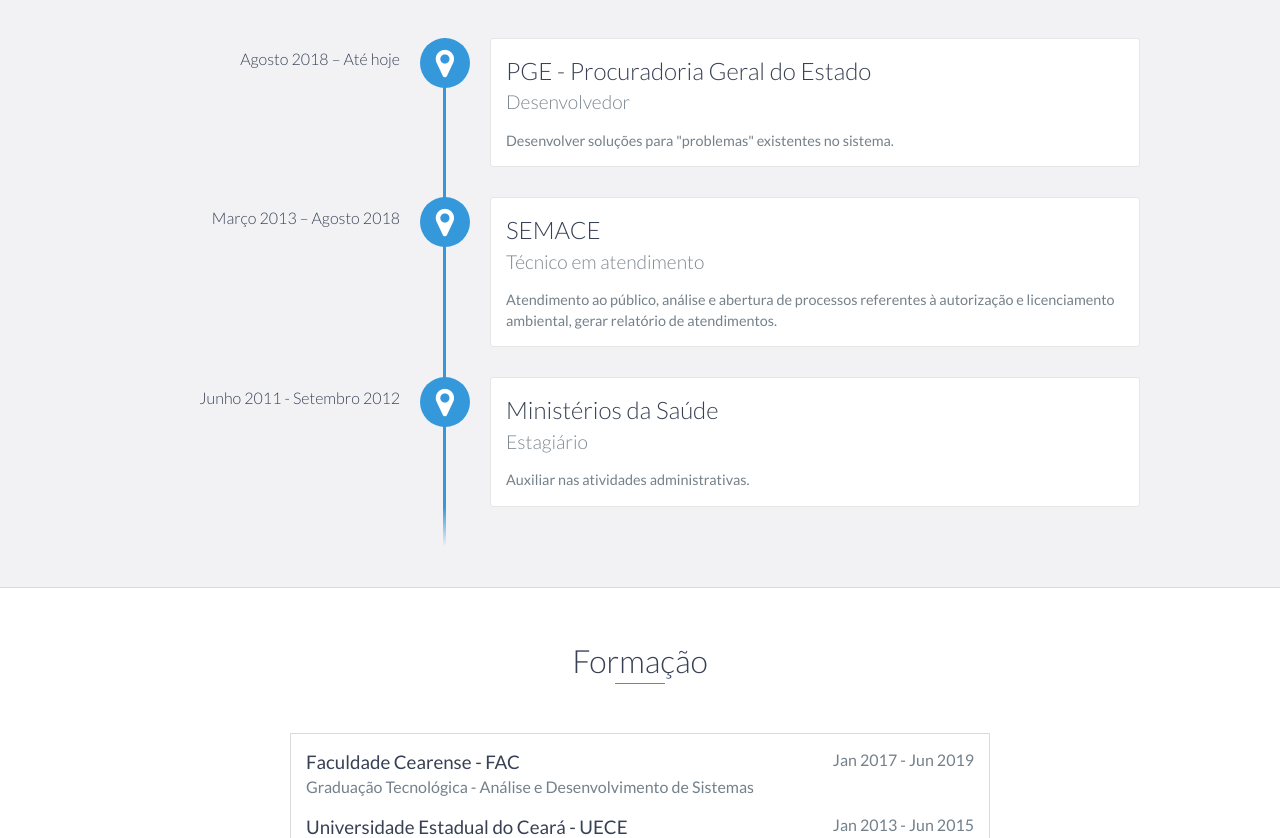
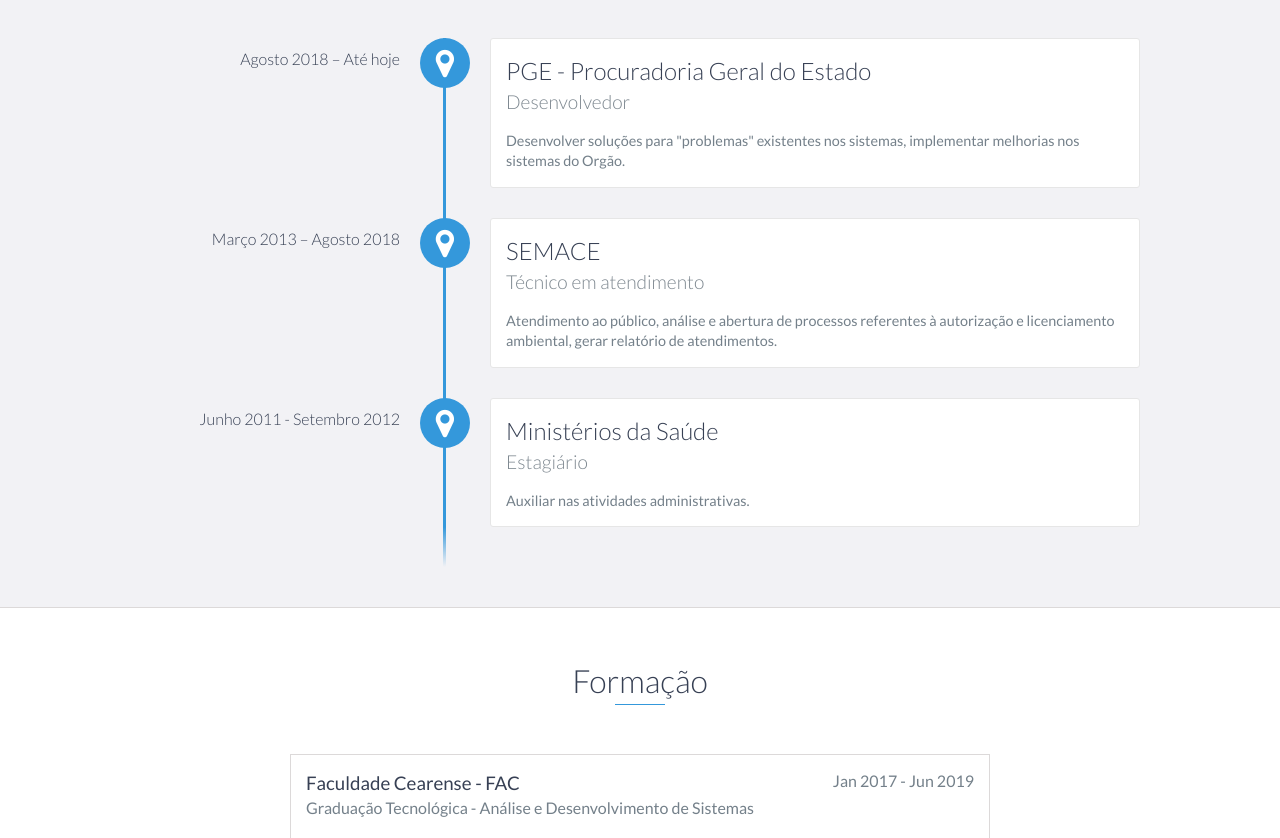
Before and after one commit to ruidealencar/ruidealencar.github.io, a website: page index.html in a window 1280 px wide. Shown: the part 1160-1998 px from the top of the page. Drawn offline with nearby package versions, Linux system fonts and the light colour scheme.

Commit message:
alteração do texto da última experiência profissional

```diff
--- a/index.html
+++ b/index.html
@@ -94,7 +94,7 @@
                 <h3>PGE - Procuradoria Geral do Estado</h3>
                 <h4>Desenvolvedor</h4>
                 <p>
-                    Desenvolver soluções para "problemas" existentes no sistema.
+                    Desenvolver soluções para "problemas" existentes nos sistemas, implementar melhorias nos sistemas do Orgão.
                 </p>
             </div>
             <div data-date="Março 2013 – Agosto 2018">
```
